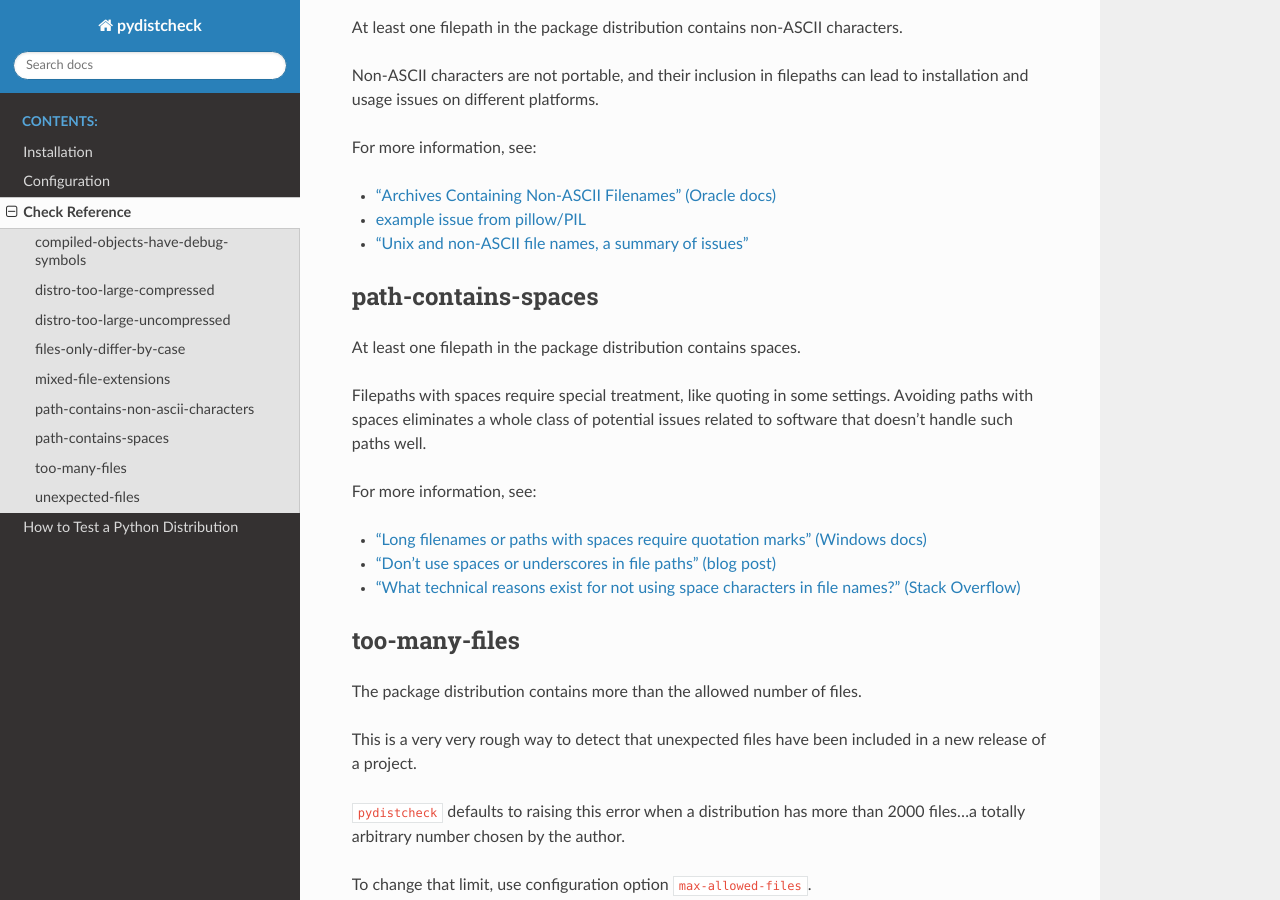
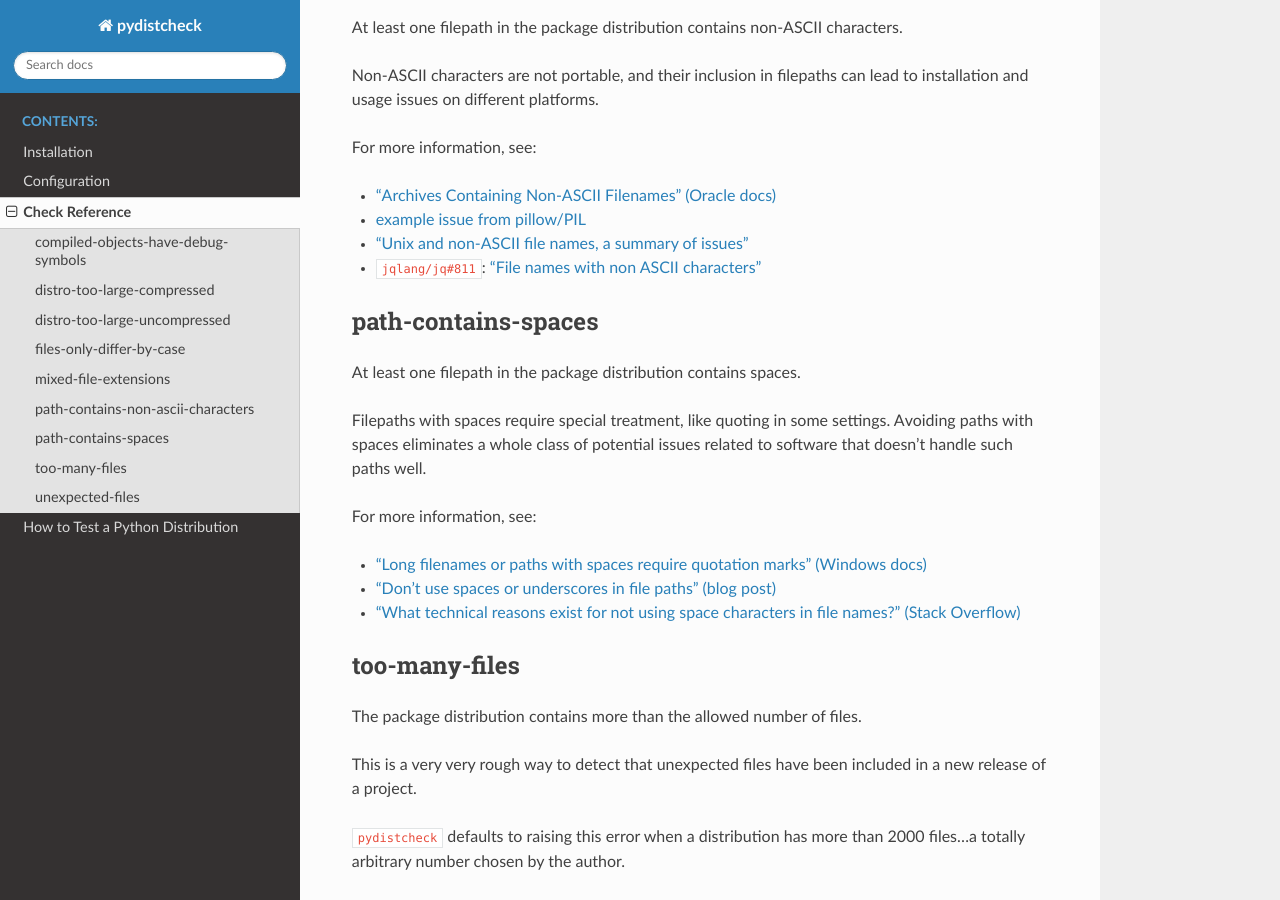
Before and after one commit to jameslamb/pydistcheck, a Sphinx documentation site: the page built from docs/check-reference.rst, in a window 1280 px wide and 900 px high, scrolled down 2248 px. Built offline with Sphinx 7.4.7 and the Read the Docs theme 2.0.0, drawn with Linux system fonts in a browser that asks for light colours.

Commit message:
[docs] add example of issue with non-ASCII file names (#182)

```diff
--- a/docs/check-reference.rst
+++ b/docs/check-reference.rst
@@ -97,6 +97,7 @@ For more information, see:
 * `"Archives Containing Non-ASCII Filenames" (Oracle docs) <https://docs.oracle.com/cd/E36784_01/html/E36823/glnlx.html>`_
 * `example issue from pillow/PIL <https://github.com/python-pillow/Pillow/issues/5077>`_
 * `"Unix and non-ASCII file names, a summary of issues" <https://www.lesbonscomptes.com/recoll/faqsandhowtos/NonAsciiFileNames.html>`_
+* ``jqlang/jq#811``: `"File names with non ASCII characters" <https://github.com/jqlang/jq/issues/811>`_
 
 path-contains-spaces
 ********************
```
